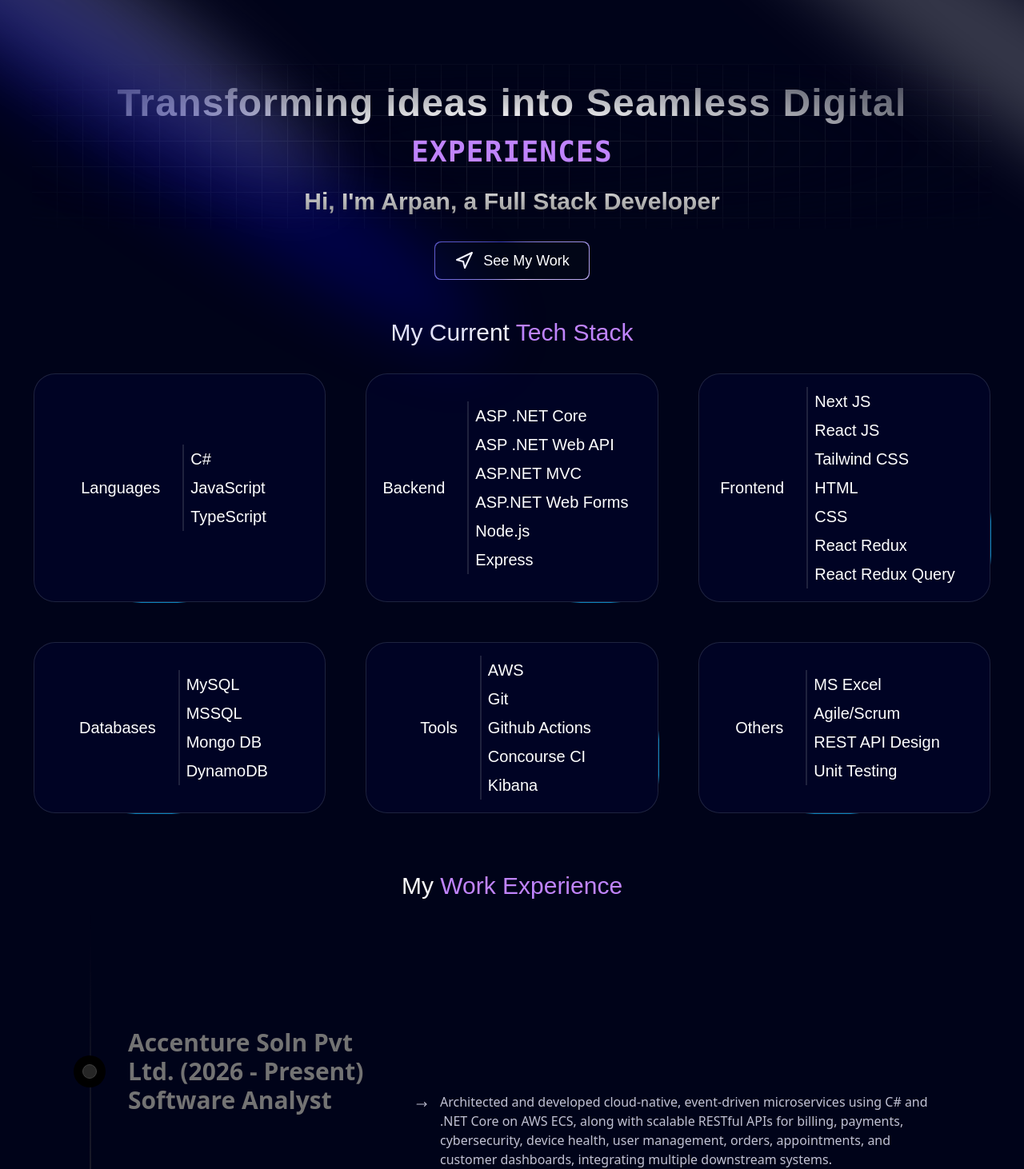
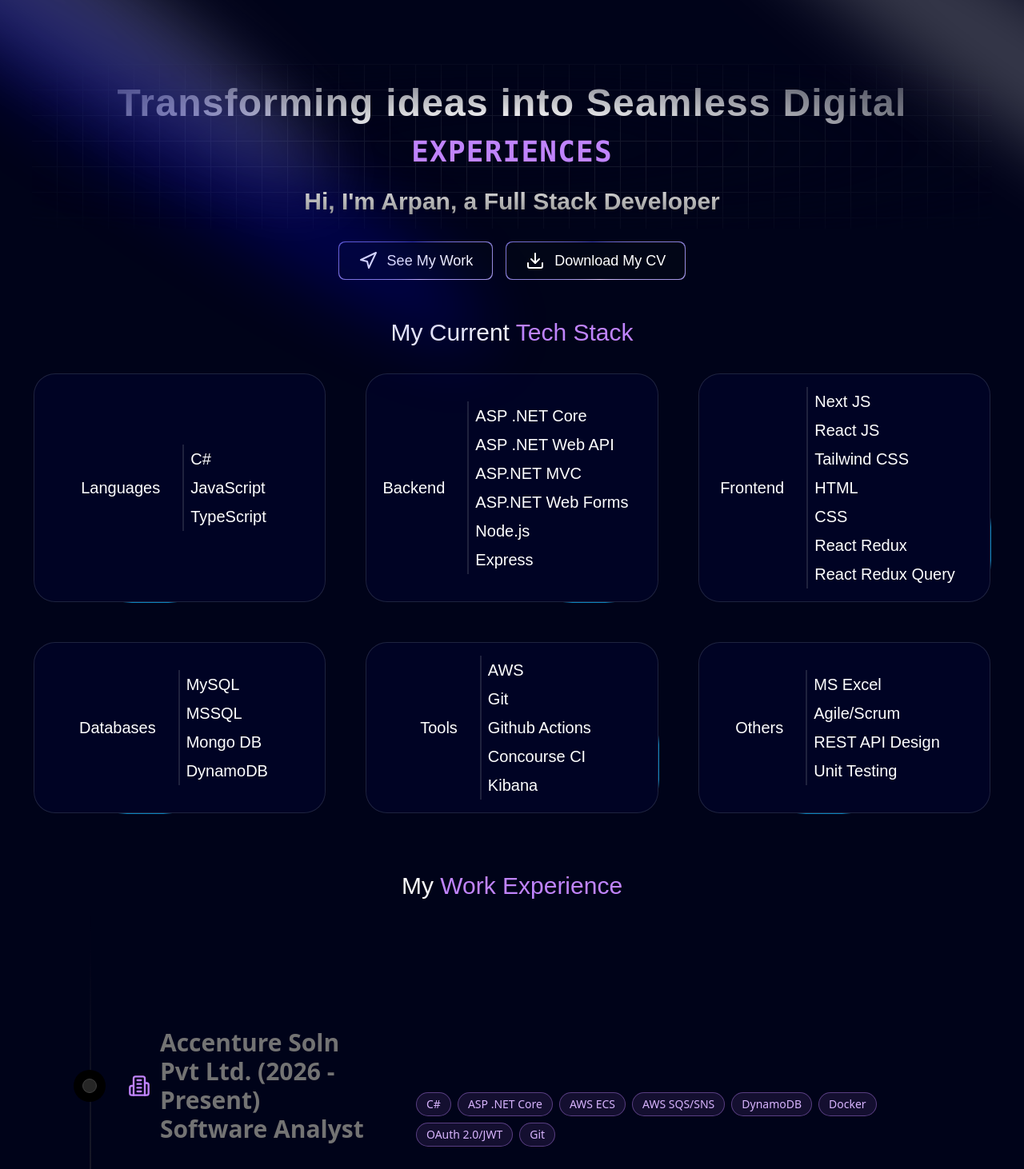
Before and after one commit to ArpanSaha404/portfolio, a Next.js app: page / in a window 1280 px wide. Shown: the top 1462 px of the page at 80% size. Built offline with nearby package versions, Linux system fonts and the light colour scheme.

Commit message:
added download cv btn

```diff
--- a/components/Hero.tsx
+++ b/components/Hero.tsx
@@ -1,7 +1,7 @@
 "use client";
 import { GridBackgroundDemo } from "./ui/GridBackgroundDemo";
 import { Spotlight } from "./ui/spotlight";
-import { Navigation } from "lucide-react";
+import { Navigation, Download } from "lucide-react";
 
 const Hero = () => {
   const handleSmoothScroll = (
@@ -18,7 +18,7 @@ const Hero = () => {
       <Spotlight className="top-10 left-40 h-screen" fill="blue" />
       <Spotlight className="top-0 left-full h-screen" fill="white" />
       <GridBackgroundDemo />
-      <div className="flex justify-center items-center">
+      <div className="flex flex-wrap justify-center items-center gap-4">
         <button className="relative inline-flex mt-4 h-12 overflow-hidden rounded-lg p-[1px] focus:outline-none focus:ring-slate-400 focus:ring-offset-2 focus:ring-offset-slate-50 w-fulls">
           <span className="absolute inset-[-1000%] animate-[spin_2s_linear_infinite] bg-[conic-gradient(from_90deg_at_50%_50%,#E2CBFF_0%,#393BB2_50%,#E2CBFF_100%)]" />
           <span className="inline-flex h-full w-full cursor-pointer items-center justify-center rounded-lg bg-slate-950 px-6 text-lg font-medium text-white backdrop-blur-3xl">
@@ -31,6 +31,16 @@ const Hero = () => {
             </a>
           </span>
         </button>
+        <a
+          href="/resume.pdf"
+          download
+          className="relative inline-flex mt-4 h-12 overflow-hidden rounded-lg p-[1px] focus:outline-none focus:ring-slate-400 focus:ring-offset-2 focus:ring-offset-slate-50"
+        >
+          <span className="absolute inset-[-1000%] animate-[spin_2s_linear_infinite] bg-[conic-gradient(from_90deg_at_50%_50%,#E2CBFF_0%,#393BB2_50%,#E2CBFF_100%)]" />
+          <span className="inline-flex h-full w-full cursor-pointer items-center justify-center rounded-lg bg-slate-950 px-6 text-lg font-medium text-white backdrop-blur-3xl">
+            <Download className="mr-3" /> Download My CV
+          </span>
+        </a>
       </div>
     </div>
   );
--- a/components/WorkExperience.tsx
+++ b/components/WorkExperience.tsx
@@ -1,13 +1,24 @@
 import React from "react";
 import { Timeline } from "./ui/timeline";
-import { MoveRight } from "lucide-react";
+import { MoveRight, Building2 } from "lucide-react";
 import { workExperience } from "@/data/data";
 
 const WorkExperience = () => {
   const data = workExperience.map((item) => ({
     title: item.title,
+    icon: <Building2 className="text-purple-400 shrink-0" size={28} />,
     content: (
       <div className="pt-20">
+        <div className="flex flex-wrap gap-2 pb-6">
+          {item.techs.map((tech, index) => (
+            <span
+              key={index}
+              className="px-3 py-1 text-xs md:text-sm rounded-full border border-purple-400/40 bg-purple-400/10 text-purple-300"
+            >
+              {tech}
+            </span>
+          ))}
+        </div>
         <ol className="space-y-2 text-md">
           {item.points.map((point, index) => (
             <li key={index} className="flex justify-center items-start">
--- a/components/ui/timeline.tsx
+++ b/components/ui/timeline.tsx
@@ -4,6 +4,7 @@ import React, { useEffect, useRef, useState } from "react";
 
 interface TimelineEntry {
   title: string;
+  icon?: React.ReactNode;
   content: React.ReactNode;
 }
 
@@ -42,13 +43,15 @@ export const Timeline = ({ data }: { data: TimelineEntry[] }) => {
               <div className="h-10 absolute left-3 md:left-3 w-10 rounded-full bg-white dark:bg-black flex items-center justify-center">
                 <div className="h-4 w-4 rounded-full bg-neutral-200 dark:bg-neutral-800 border border-neutral-300 dark:border-neutral-700 p-2" />
               </div>
-              <h3 className="hidden md:block text-xl md:pl-20 md:text-3xl min-w-[28vw] font-bold text-neutral-500 dark:text-neutral-500 ">
+              <h3 className="hidden md:flex items-center gap-3 text-xl md:pl-20 md:text-3xl min-w-[28vw] font-bold text-neutral-500 dark:text-neutral-500 ">
+                {item.icon}
                 {item.title}
               </h3>
             </div>
 
             <div className="relative pl-20 pr-4 md:pl-4 w-full">
-              <h3 className="md:hidden block text-2xl mb-4 text-left font-bold text-neutral-500 dark:text-neutral-500">
+              <h3 className="md:hidden flex items-center gap-2 text-2xl mb-4 text-left font-bold text-neutral-500 dark:text-neutral-500">
+                {item.icon}
                 {item.title}
               </h3>
               {item.content}{" "}
--- a/data/data.ts
+++ b/data/data.ts
@@ -1,7 +1,7 @@
 export const navItems = [
   { name: "About", link: "#about" },
+  { name: "Work Experience", link: "#work" },
   { name: "Projects", link: "#projects" },
-  { name: "Work Experience", link: "#work" },
   { name: "Contact", link: "#contact" },
 ];
 
@@ -87,6 +87,16 @@ export const projects = [
 export const workExperience = [
   {
     title: "Accenture Soln Pvt Ltd. (2026 - Present) Software Analyst",
+    techs: [
+      "C#",
+      "ASP .NET Core",
+      "AWS ECS",
+      "AWS SQS/SNS",
+      "DynamoDB",
+      "Docker",
+      "OAuth 2.0/JWT",
+      "Git",
+    ],
     points: [
       "Architected and developed cloud-native, event-driven microservices using C# and .NET Core on AWS ECS, along with scalable RESTful APIs for billing, payments, cybersecurity, device health, user management, orders, appointments, and customer dashboards, integrating multiple downstream systems.",
       "Modernized and migrated a legacy API to a newer .NET platform by restructuring and integrating existing business logic into a standardized service template while maintaining existing functionality; implemented clean layered architecture with dependency injection and separation across service, repository, and provider components.",
@@ -99,6 +109,7 @@ export const workExperience = [
   },
   {
     title: "Infosys Ltd. (2022 - 2025) Senior System Engineer",
+    techs: ["ASP .NET MVC", "React", "Node.js", "Express", "MongoDB", "MS Excel"],
     points: [
       "Developed a full-stack reporting application using the MERN stack to load, process, calculate, and organize Excel and database data into consolidated, downloadable Excel reports, reducing manual spreadsheet-based reporting effort.",
       "Automated a time-intensive manual reporting process by consolidating multiple database queries into a single-click workflow with real-time progress monitoring, improving operational efficiency and reducing repetitive manual tasks.",
```
Also changed, not shown: 1 other file (tests, documents, lock files or other folders).
